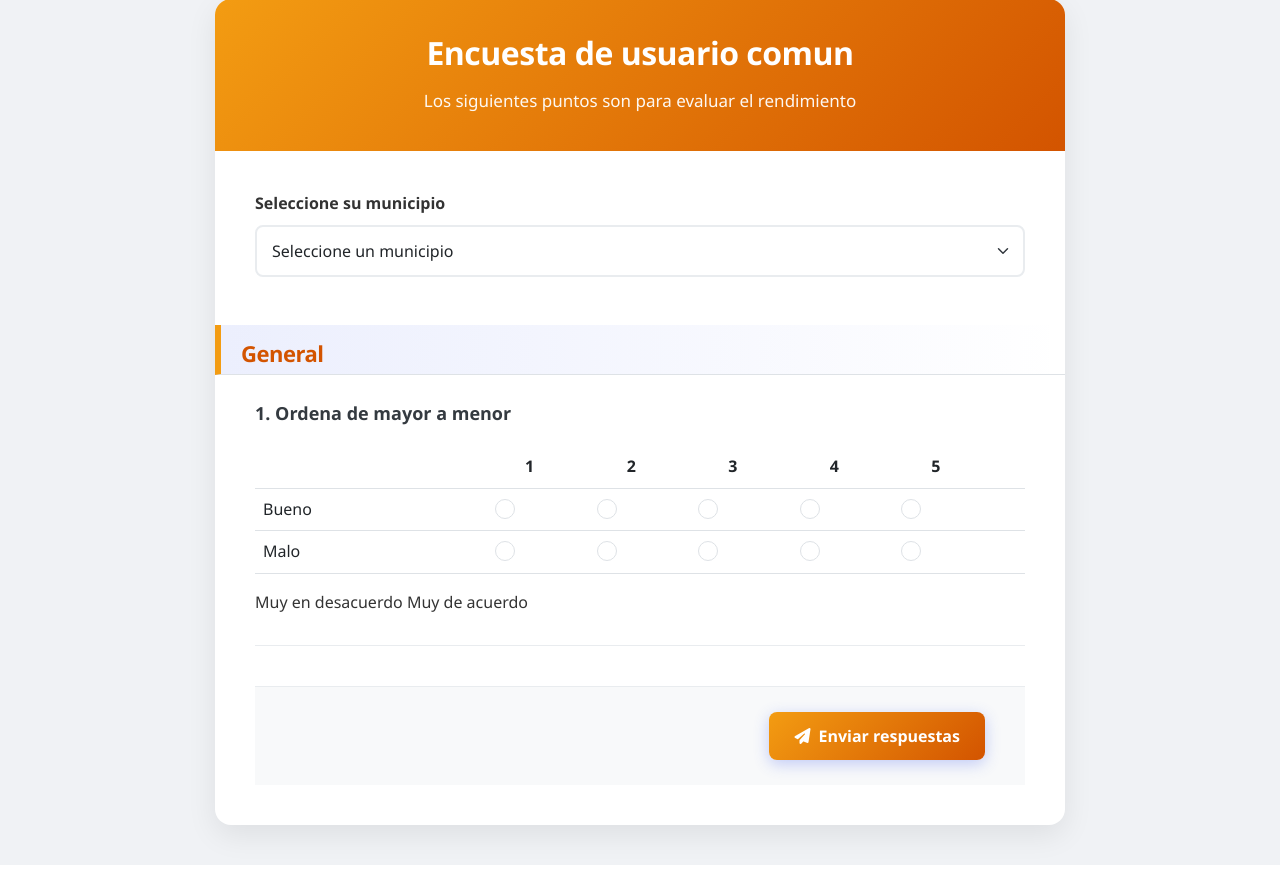
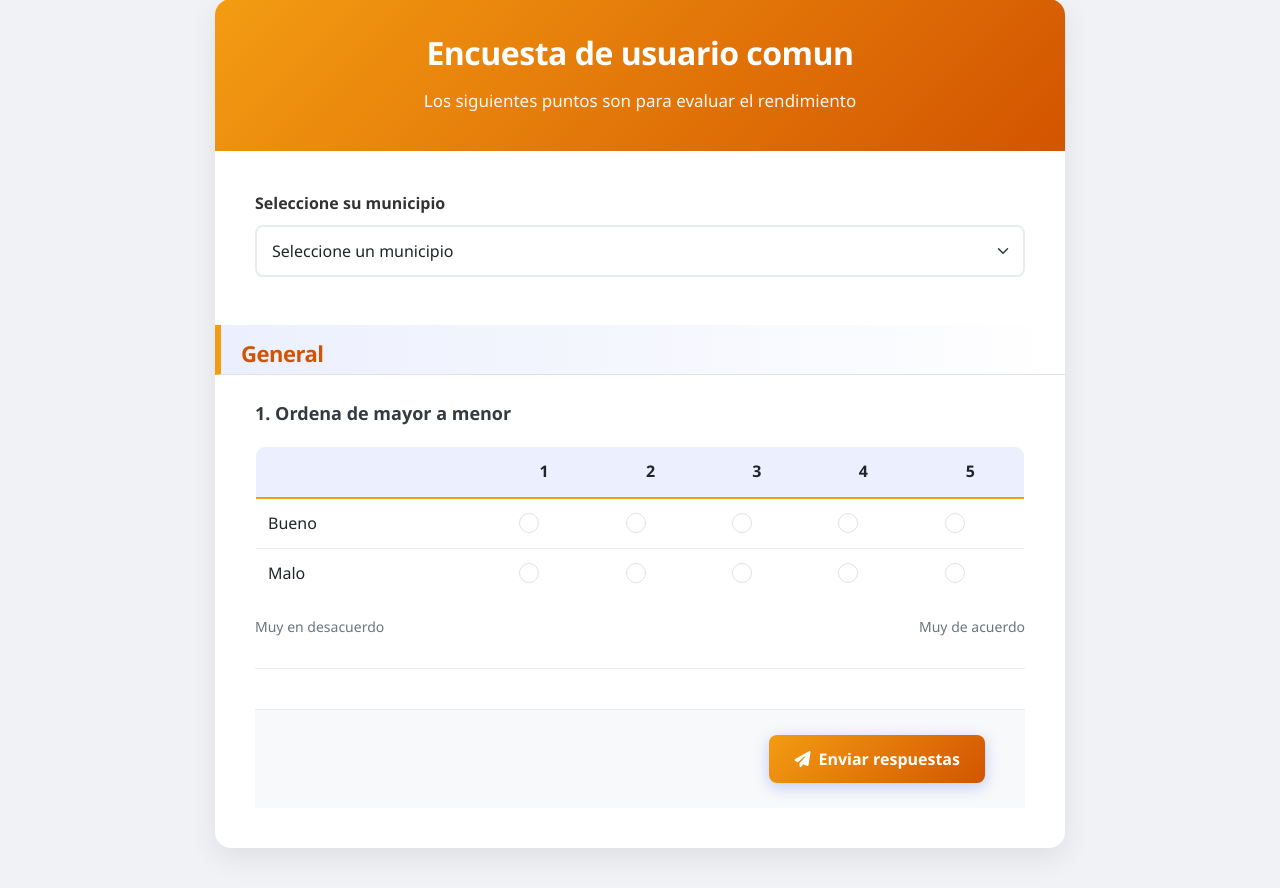
Before and after one commit to gvarela-interacto/corpensar, a Django app: a page that uses templates/Encuesta/responder_encuesta.html in a window 1280 px wide. Shown: the part 41-929 px from the top of the page. Before the commit the page ends 906 px from the top, so only its background shows below. Run offline with Django 5.2, Linux system fonts and the light colour scheme; data comes from the database, SQL or seed files in the repository; parts of the project's set-up code (start-up, migrations or seed data) failed here and were passed over; some libraries are stand-ins or nearby versions.

Commit message:
Se añaden nuevos estilos a la plantilla `responder_encuesta.html` para mejorar la presentación visual. Se implementa un sistema de calificación por estrellas, etiquetas de escala y una tabla de matriz con un diseño más atractivo. Además, se optimizan los estilos de los controles deslizantes, mejorando la usabilidad y la interacción del usuario.

```diff
--- a/templates/Encuesta/responder_encuesta.html
+++ b/templates/Encuesta/responder_encuesta.html
@@ -280,6 +280,86 @@
         .form-check-input:checked {
             background-color: var(--primary-color);
             border-color: var(--primary-color);
+        }
+
+        .star-rating {
+            display: flex;
+            flex-direction: row-reverse;
+            justify-content: flex-end;
+            margin-top: 10px;
+        }
+
+        .star-rating input {
+            display: none;
+        }
+
+        .star-rating label {
+            cursor: pointer;
+            font-size: 30px;
+            color: #ddd;
+            padding: 0 5px;
+            transition: all 0.2s ease;
+        }
+
+        .star-rating label:hover,
+        .star-rating label:hover ~ label,
+        .star-rating input:checked ~ label {
+            color: #ffc107;
+            transform: scale(1.2);
+        }
+
+        .scale-labels {
+            display: flex;
+            justify-content: space-between;
+            margin-top: 8px;
+        }
+
+        .scale-labels span {
+            font-size: 14px;
+            color: #6c757d;
+            font-weight: 500;
+        }
+
+        .matrix-table {
+            border-radius: 10px;
+            overflow: hidden;
+            border: 1px solid var(--medium-gray);
+        }
+
+        .matrix-table th, .matrix-table td {
+            text-align: center;
+            vertical-align: middle;
+            padding: 12px;
+        }
+
+        .matrix-table th {
+            font-weight: 600;
+            background-color: rgba(67, 97, 238, 0.1);
+            border-bottom: 2px solid var(--primary-color);
+        }
+
+        .matrix-table th:first-child,
+        .matrix-table td:first-child {
+            text-align: left;
+            font-weight: 500;
+        }
+
+        .form-range {
+            height: 10px;
+            padding: 0;
+            margin-top: 15px;
+        }
+
+        .form-range::-webkit-slider-thumb {
+            background: var(--primary-color);
+            width: 20px;
+            height: 20px;
+            cursor: pointer;
+            transition: all 0.2s ease;
+        }
+
+        .form-range::-webkit-slider-thumb:hover {
+            transform: scale(1.2);
         }
 
         .survey-footer {
```
